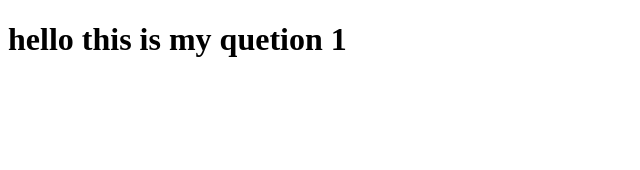
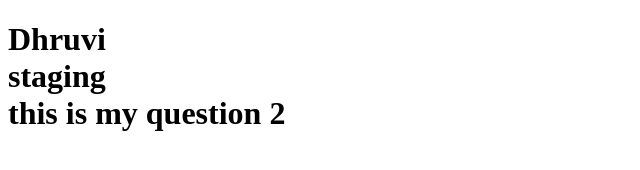
Before and after one commit to dhruviptl168/dhruvi_60_mid2025, a plain HTML site: page index.html in a window 1280 px wide. Shown: the whole page, without its empty margins (0-640 px from the left). Drawn offline with Linux system fonts and the light colour scheme.

Commit message:
first commit

```diff
--- a/index.html
+++ b/index.html
@@ -6,6 +6,10 @@
     <title>Document</title>
 </head>
 <body>
-    <h1>hello this is my quetion 1</h1>
+    <h1>Dhruvi
+        <br>staging
+        <br>this is my question 2
+
+    </h1>
 </body>
 </html>
```
